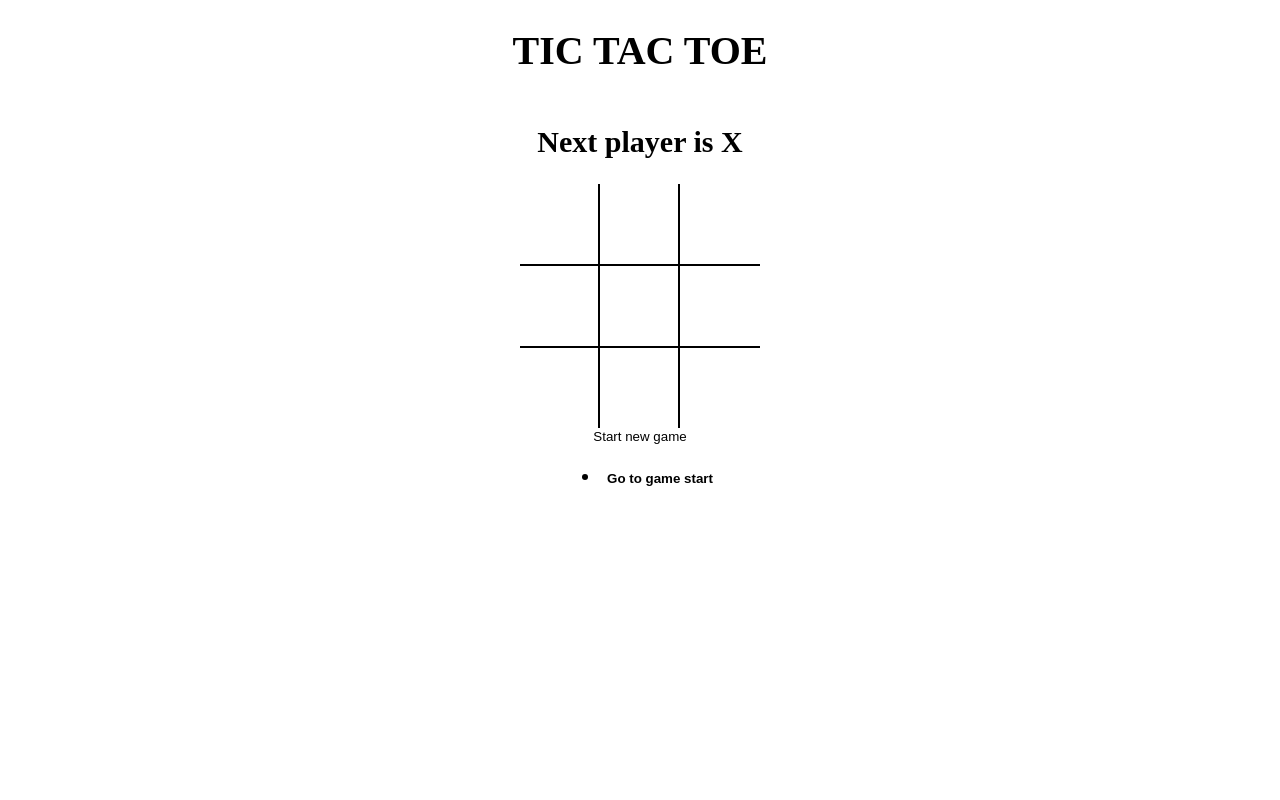
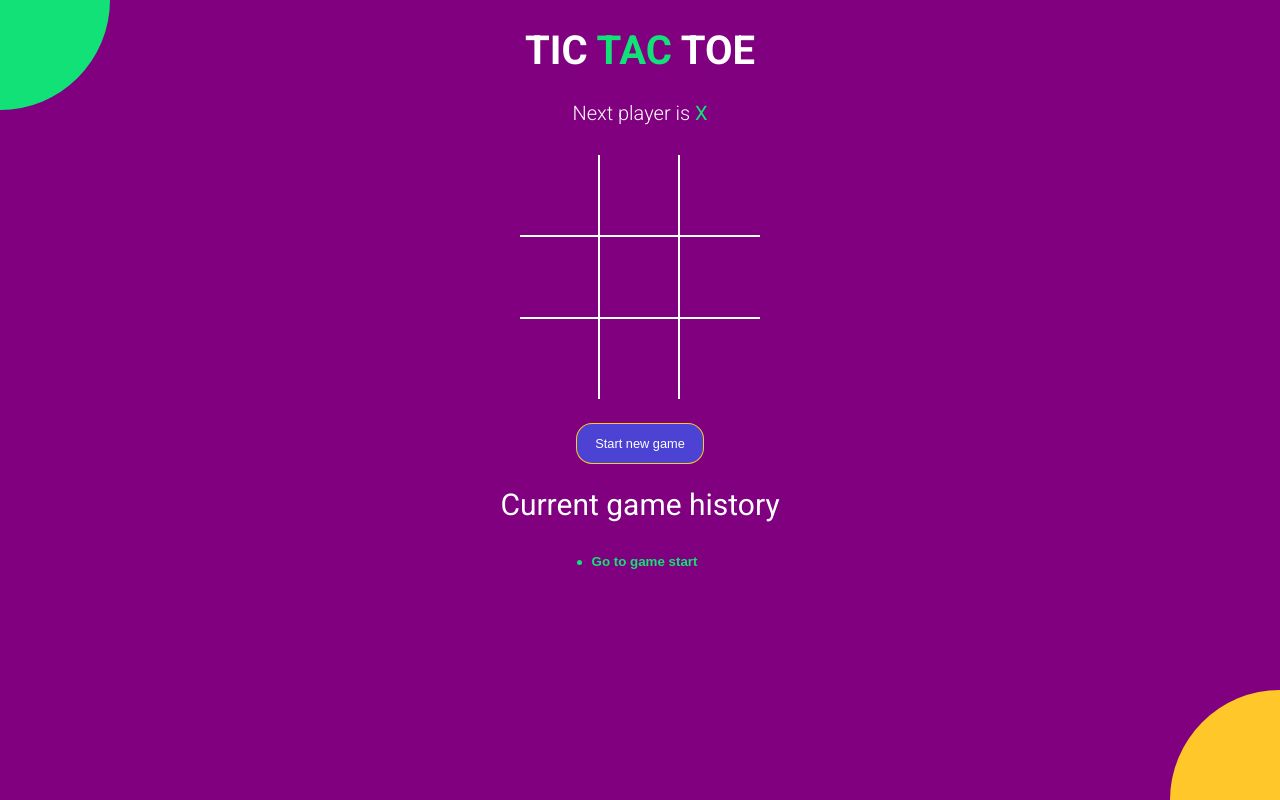
Before and after one commit to rkanand007/Tic-Toe-Game, a React (Vite) app: page / in a window 1280 px wide. Built offline with nearby package versions, Linux system fonts and the light colour scheme.

Commit message:
styled the entire app

```diff
--- a/index.html
+++ b/index.html
@@ -1,6 +1,14 @@
 <!DOCTYPE html>
 <html>
   <head>
+    <meta charset="UTF-8" />
+    <meta name="viewport" content="width=device-width, initial-scale=1.0" />
+    <meta http-equiv="X-UA-Compatible" content="ie=edge" />
+    <link
+      href="https://fonts.googleapis.com/css?family=Roboto:300,400,700&display=swap"
+      rel="stylesheet"
+    />
+    <title>TIC TAC TOE</title>
     <title>Tic Tac Toe game</title>
   </head>
   <body>
--- a/src/App.jsx
+++ b/src/App.jsx
@@ -48,17 +48,25 @@
 
   return (
     <div className="app">
-      <h1>TIC TAC TOE</h1>
+      <h1>
+        TIC <span className="text-green">TAC</span> TOE
+      </h1>
       <StatusMessage winner={winner} current={current} />
       <Board
         board={current.board}
         handleSquareClick={handleSquareClick}
         winningSquares={winningSquares}
       />
-      <button type="button" onClick={onNewGame}>
+      <button
+        type="button"
+        onClick={onNewGame}
+        className={`btn-reset ${winner ? 'active' : ''}`}
+      >
         Start new game
       </button>
+      <h2 style={{ fontWeight: 'normal' }}>Current game history</h2>
       <History history={history} moveTo={moveTo} currentMove={currentMove} />
+      <div className="bg-balls" />
     </div>
   );
 };
--- a/src/components/History.jsx
+++ b/src/components/History.jsx
@@ -2,14 +2,13 @@
 
 const History = ({ history, moveTo, currentMove }) => {
   return (
-    <ul>
+    <div className="history-wrapper">
+      <ul className="history">
         {history.map((_, move) => {
           return (
             <li key={move}>
               <button
-              style={{
-                fontWeight: move === currentMove ? 'bold' : 'normal',
-              }}
+                className={`btn-move ${move === currentMove ? 'active' : ''}`}
                 type="button"
                 onClick={() => {
                   moveTo(move);
@@ -21,6 +20,7 @@
           );
         })}
       </ul>
+    </div>
   );
 };
 
--- a/src/components/Square.jsx
+++ b/src/components/Square.jsx
@@ -4,9 +4,10 @@
   return (
     <button
       type="button"
-      className="square"
       onClick={onClick}
-      style={{ fontWeight: isWinningSquare ? 'bold' : 'normal' }}
+      className={`square ${isWinningSquare ? 'winning' : ''} ${
+        value === 'X' ? 'text-green' : 'text-orange'
+      }`}
     >
       {value}
     </button>
--- a/src/components/StatusMessage.jsx
+++ b/src/components/StatusMessage.jsx
@@ -4,13 +4,31 @@
   const noMovesLeft = current.board.every(el => el !== null);
 
   return (
-    <h2>
-      {winner && `Winner is ${winner}`}
-      {!winner &&
-        !noMovesLeft &&
-        `Next player is ${current.isXNext ? 'X' : 'O'}`}
-      {!winner && noMovesLeft && 'X and 0 tied'}
-    </h2>
+    <div className="status-message">
+      {winner && (
+        <>
+          winner is{' '}
+          <span className={winner === 'X' ? 'text-green' : 'text-orange'}>
+            {winner}
+          </span>
+        </>
+      )}
+      {!winner && !noMovesLeft && (
+        <>
+          Next player is{' '}
+          <span className={current.isXNext ? 'text-green' : 'text-orange'}>
+            {' '}
+            {current.isXNext ? 'X' : 'O'}
+          </span>
+        </>
+      )}
+      {!winner && noMovesLeft && (
+        <>
+          <span className="text-green">X</span> and{' '}
+          <span className="text-orange">O</span>
+        </>
+      )}
+    </div>
   );
 };
 
--- a/src/styles/root.scss
+++ b/src/styles/root.scss
@@ -1,4 +1,11 @@
+$green: #12e177;
+$orange: #ffc72a;
+$blue: #4c43d4;
+
 body {
+  font-family: 'Roboto', sans-serif;
+  background-color: purple;
+  color: #fff;
   padding: 0;
   margin: 0;
 }
@@ -19,18 +26,83 @@
   align-items: center;
 }
 
+.text-green {
+  color: $green;
+}
+
+.text-orange {
+  color: $orange;
+}
+
+.history-wrapper {
+  width: 300px;
+  text-align: center;
+  margin-bottom: 20px;
+  .history {
+    display: inline-block;
+    padding: 0;
+    margin: 0;
+    li {
+      list-style: none;
+      text-align: left;
+      &:before {
+        content: '';
+        border-radius: 50%;
+        display: inline-block;
+        height: 5px;
+        width: 5px;
+        background-color: $green;
+        margin-right: 4px;
+        margin-bottom: 1px;
+      }
+
+      .btn-move {
+        color: #fff;
+        &.active {
+          font-weight: bold;
+          color: $green;
+        }
+      }
+    }
+  }
+}
+
+.status-message {
+  margin-bottom: 30px;
+  font-size: 20px;
+  font-weight: lighter;
+  span {
+    font-weight: normal;
+  }
+}
+
+.btn-reset {
+  font-size: 0.8rem;
+  color: #fff;
+  border-radius: 15px;
+  padding: 12px 18px;
+  margin-top: 25px;
+  transition: all 0.2s;
+  background-color: $blue;
+  box-shadow: 0px 0px 0px 1px $orange;
+  &.active {
+    background-color: $orange;
+    box-shadow: none;
+  }
+}
+
 .board {
   .board-row {
     display: flex;
     flex-direction: row;
-    border-bottom: 2px solid #000;
+    border-bottom: 2px solid #fff;
     &:last-child {
       border-bottom: none;
     }
     .square {
       width: 80px;
       height: 80px;
-      border-right: 2px solid #000;
+      border-right: 2px solid #fff;
       font-size: 2.5rem;
       padding: 0;
       overflow: hidden;
@@ -38,6 +110,63 @@
       &:last-child {
         border-right: none;
       }
+      &.winning {
+        animation: scaleText 1.4s infinite;
+        @keyframes scaleText {
+          0% {
+            transform: 2.5rem;
+          }
+          50% {
+            font-size: 3.5rem;
+          }
+          100% {
+            font-size: 2.5rem;
+          }
+        }
+      }
     }
   }
 }
+
+.bg-balls {
+  position: fixed;
+  top: 0;
+  left: 0;
+  right: 0;
+  bottom: 0;
+  min-width: 100%;
+  z-index: -1;
+
+  &:before,
+  &:after {
+    content: '';
+    position: absolute;
+    width: 150px;
+    height: 150px;
+    border-radius: 50%;
+  }
+
+  &:before {
+    background-color: $orange;
+    right: -75px;
+    bottom: -75px;
+    @media screen and (min-width: 476px) {
+      width: 220px;
+      height: 220px;
+      right: -110px;
+      bottom: -110px;
+    }
+  }
+
+  &:after {
+    background-color: $green;
+    top: -75px;
+    left: -75px;
+    @media screen and (min-width: 476px) {
+      width: 220px;
+      height: 220px;
+      top: -110px;
+      left: -110px;
+    }
+  }
+}
```
Also changed, not shown: src/helpers.jsx (renamed from src/helpers.js). Lines whose indentation alone changed are shown as unchanged.
